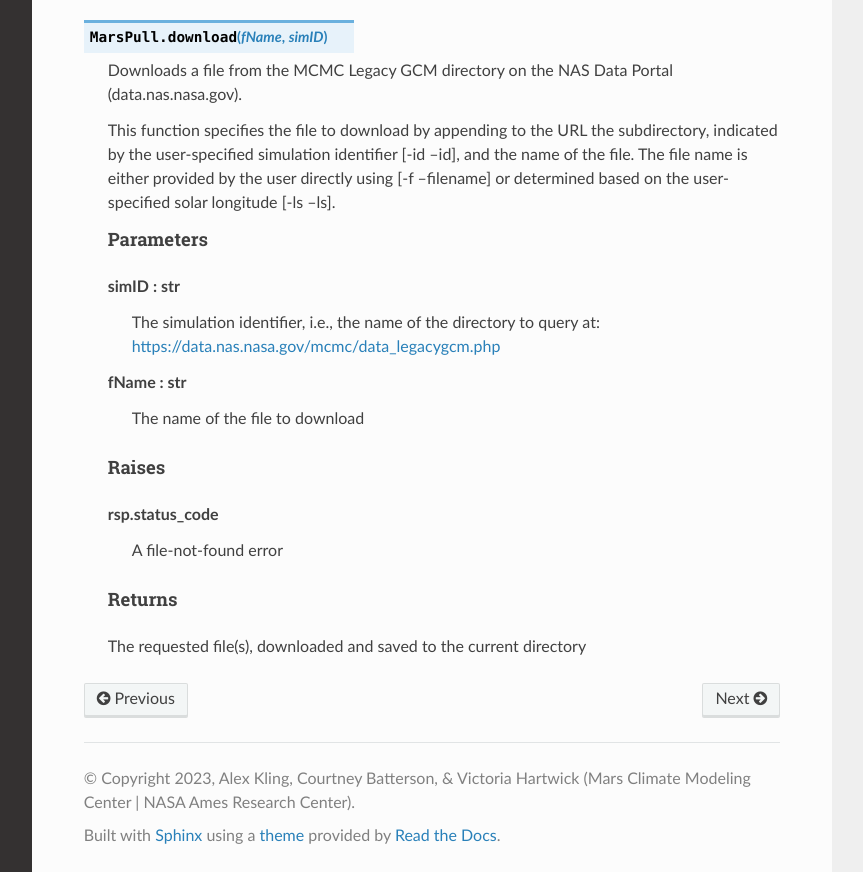
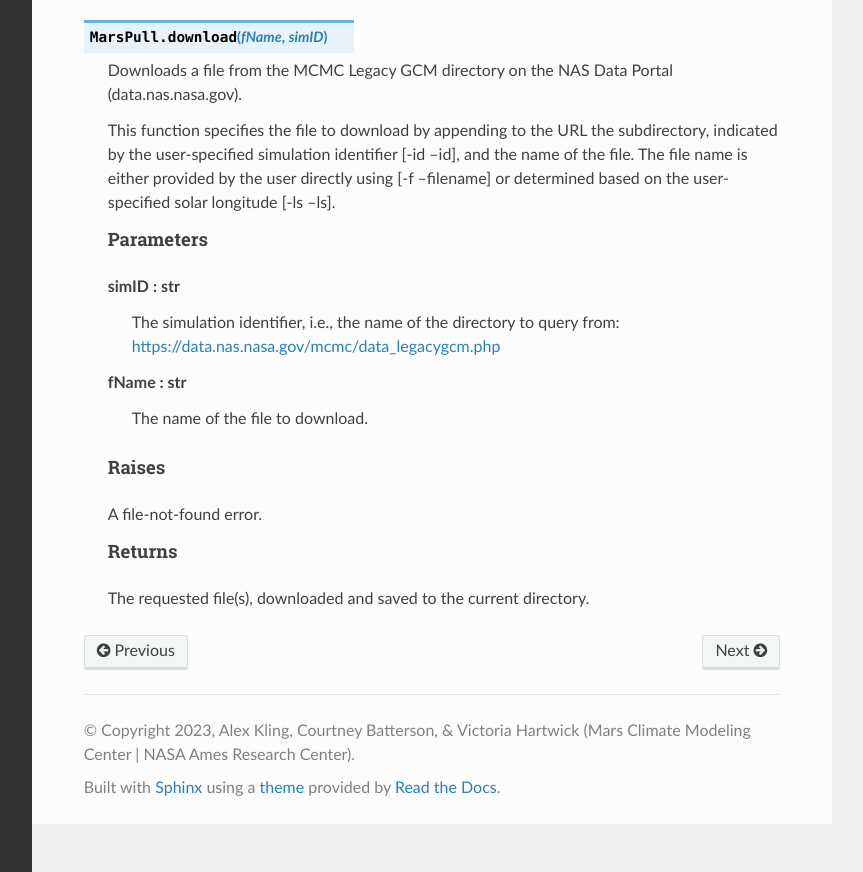
Before and after one commit to NASA-Planetary-Science/AmesCAP, a Sphinx documentation site: the page built from docs/source/autoapi/MarsPull/index.rst, in a window 1280 px wide and 1371 px high, cut to the strip 499-1371 px from the top of the window. Shown: the whole strip, without its empty margins (268-1131 px from the left). Built offline with Sphinx 7.4.7 and the Read the Docs theme 2.0.0, drawn with Linux system fonts in a browser that asks for light colours.

Commit message:
cleaning  MarsViewer

```diff
--- a/docs/source/autoapi/MarsPull/index.rst
+++ b/docs/source/autoapi/MarsPull/index.rst
@@ -50,18 +50,15 @@ Functions
    Parameters
    ----------
    simID : str
-       The simulation identifier, i.e., the name of the directory
-       to query at:
-       https://data.nas.nasa.gov/mcmc/data_legacygcm.php
+       The simulation identifier, i.e., the name of the directory         to query from: https://data.nas.nasa.gov/mcmc/data_legacygcm.php
 
    fName : str
-       The name of the file to download
+       The name of the file to download.
 
    Raises
    ------
-   rsp.status_code
-       A file-not-found error
+   A file-not-found error.
 
    Returns
    -------
-   The requested file(s), downloaded and saved to the current directory
+   The requested file(s), downloaded and saved to the current     directory.
```
Also changed, not shown: docs/source/autoapi/MarsCalendar/index.rst (+6 -3 lines), 11 other files.
